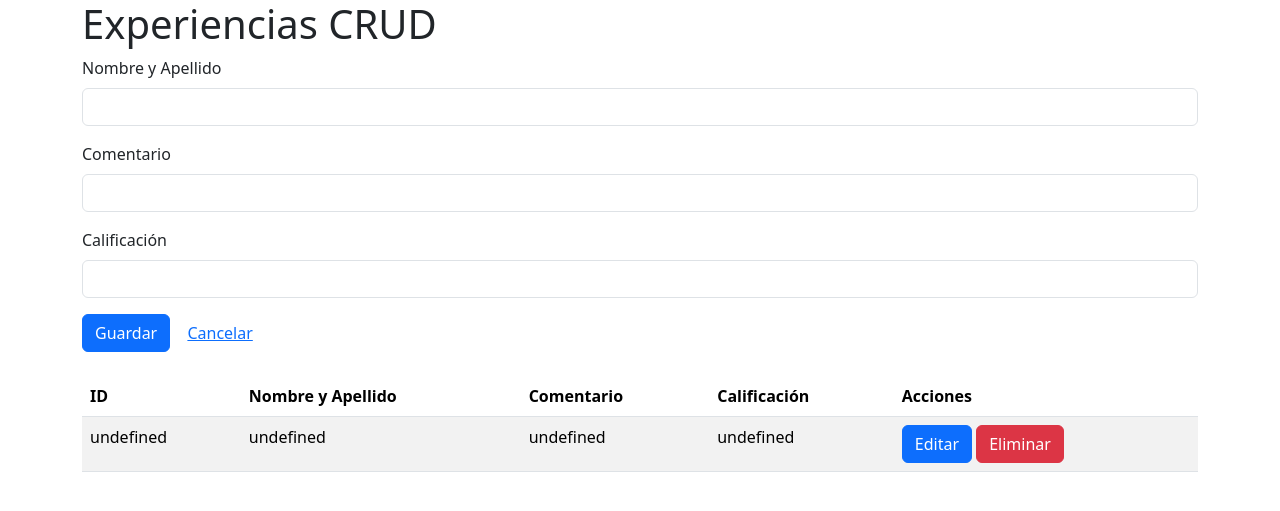
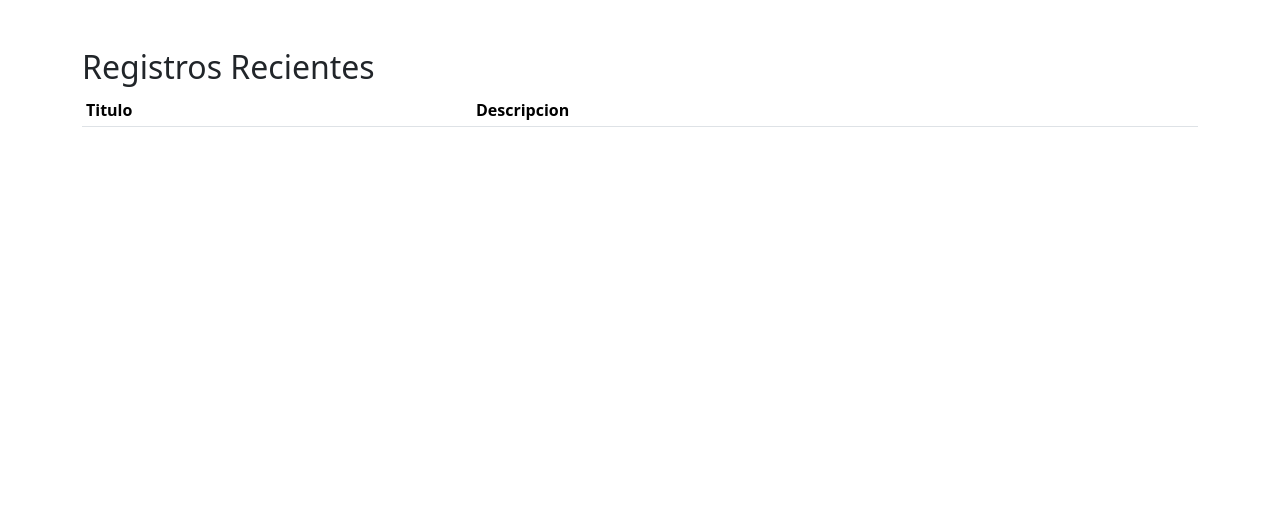
Before and after one commit to EdmundoVazquez-023/flask7b, a Flask app: page / in a window 1280 px wide. Shown: the top 511 px of the page. Run offline with Flask 3, Linux system fonts and the light colour scheme; tables that the repository leaves empty or names only in its code hold one stand-in row (values such as "Sample post"); lists and menus that the app fills with data are empty; some libraries are stand-ins or nearby versions.

Commit message:
Update app.html

```diff
--- a/templates/app.html
+++ b/templates/app.html
@@ -3,108 +3,89 @@
 <head>
     <meta charset="UTF-8">
     <meta name="viewport" content="width=device-width, initial-scale=1.0">
-    <title>Experiencias CRUD</title>
-    <link href="https://cdn.jsdelivr.net/npm/bootstrap@5.3.3/dist/css/bootstrap.min.css" rel="stylesheet">
-    <script src="https://code.jquery.com/jquery-3.7.1.min.js"></script>
+    <title>APP</title>
+
+    <!-- Pusher JS -->
     <script src="https://js.pusher.com/8.2.0/pusher.min.js"></script>
+
+    <!-- Bootstrap CSS -->
+    <link href="https://cdn.jsdelivr.net/npm/bootstrap@5.3.3/dist/css/bootstrap.min.css" rel="stylesheet" integrity="sha384-QWTKZyjpPEjISv5WaRU9OFeRpok6YctnYmDr5pNlyT2bRjXh0JMhjY6hW+ALEwIH" crossorigin="anonymous">
+
+    <!-- jQuery -->
+    <script src="https://code.jquery.com/jquery-3.7.1.min.js" integrity="sha256-/JqT3SQfawRcv/BIHPThkBvs0OEvtFFmqPF/lYI/Cxo=" crossorigin="anonymous"></script>
+
+    <style>
+        .error {
+            color: red;
+        }
+    </style>
 </head>
 <body>
-    <div class="container">
-        <h1>Experiencias CRUD</h1>
 
-        <!-- Formulario para crear o actualizar experiencias -->
-        <form id="frmExperiencia" method="post">
-            <input type="hidden" id="id_experiencia" name="id_experiencia">
-            <div class="mb-3">
-                <label for="nombre_apellido" class="form-label">Nombre y Apellido</label>
-                <input type="text" id="nombre_apellido" name="nombre_apellido" class="form-control">
-            </div>
-            <div class="mb-3">
-                <label for="comentario" class="form-label">Comentario</label>
-                <input type="text" id="comentario" name="comentario" class="form-control">
-            </div>
-            <div class="mb-3">
-                <label for="calificacion" class="form-label">Calificación</label>
-                <input type="number" id="calificacion" name="calificacion" class="form-control">
-            </div>
-            <button id="guardar" class="btn btn-primary">Guardar</button>
-            <button type="reset" class="btn btn-link">Cancelar</button>
-        </form>
 
-        <!-- Tabla para mostrar las experiencias -->
-        <table class="table table-striped mt-4">
+    <div class="container mt-5">
+        <h2>Registros Recientes</h2>
+        <table class="table table-sm">
             <thead>
                 <tr>
-                    <th>ID</th>
-                    <th>Nombre y Apellido</th>
-                    <th>Comentario</th>
-                    <th>Calificación</th>
-                    <th>Acciones</th>
+                    <th>Titulo</th>
+                    <th>Descripcion</th>
                 </tr>
             </thead>
-            <tbody id="tbodyExperiencias"></tbody>
+            <tbody id="tbodyTarea"></tbody>
         </table>
     </div>
 
     <script>
-        // Cargar experiencias al cargar la página
-        function cargarExperiencias() {
-            $.get("/experiencias", function (experiencias) {
-                $("#tbodyExperiencias").html("");
-                experiencias.forEach(function (experiencia) {
-                    $("#tbodyExperiencias").append(`
-                        <tr>
-                            <td>${experiencia.Id_Experiencia}</td>
-                            <td>${experiencia.Nombre_Apellido}</td>
-                            <td>${experiencia.Comentario}</td>
-                            <td>${experiencia.Calificacion}</td>
-                            <td>
-                                <button class="btn btn-primary btn-editar" data-id="${experiencia.Id_Experiencia}">Editar</button>
-                                <button class="btn btn-danger btn-eliminar" data-id="${experiencia.Id_Experiencia}">Eliminar</button>
-                            </td>
-                        </tr>
-                    `);
+        window.addEventListener("load", function (event) {
+            // Realizamos un SELECT a la BD con FLASK y lo imprimimos en el TBODY
+            function buscar() {
+                $.get("/buscar", function (respuesta) {
+                    $("#tbodyTarea").html(""); // Limpiamos el contenido de la tabla
+
+                    // Recorremos la respuesta y llenamos el cuerpo de la tabla
+                    for (var x in respuesta) {
+                        var tarea = respuesta[x];
+                        $("#tbodyTarea").append(`<tr>
+                            <td>${tarea[1]}</td>
+                            <td>${tarea[2]}</td>
+                        </tr>`);
+                    }
                 });
+            }
+
+            buscar(); // Llamada inicial para llenar la tabla con los datos existentes
+
+            // Configurar Pusher
+            Pusher.logToConsole = true;
+
+            var pusher = new Pusher("91998889612f4dcea6e7", {
+                cluster: "us2"
             });
-        }
 
-        // Editar experiencia usando ruta sin cadena de consulta
-        $(document).on("click", ".btn-editar", function () {
-            const id_experiencia = $(this).data("id");
-            $.get(`/editar/${id_experiencia}`, function (experiencia) {
-                $("#id_experiencia").val(experiencia.Id_Experiencia);
-                $("#nombre_apellido").val(experiencia.Nombre_Apellido);
-                $("#comentario").val(experiencia.Comentario);
-                $("#calificacion").val(experiencia.Calificacion);
+            // Suscribirse al canal de Pusher
+            var channel = pusher.subscribe("canalRegistroTarea");
+
+            // Escuchar el evento que actualiza los registros en tiempo real
+            channel.bind("registroEventoTareas", function () {
+                buscar(); // Actualizar la tabla cuando se reciba un nuevo evento
             });
         });
 
-        // Eliminar experiencia usando ID en la URL
-        $(document).on("click", ".btn-eliminar", function () {
-            if (!confirm("¿Seguro que deseas eliminar esta experiencia?")) return;
-            const id_experiencia = $(this).data("id");
-            $.post(`/eliminar/${id_experiencia}`, function () {
-                cargarExperiencias();
+        $(document).ready(function () {
+            // Validación del formulario con jQuery Validation
+            $("#experienceForm").submit(function (event) {
+                event.preventDefault();
+
+                $.post("/app/guardar", $(this).serialize(), function (respuesta) {
+                    console.log(respuesta);
+                    buscar(); // Actualizar la tabla después de guardar el nuevo registro
+                });
             });
         });
+    </script>
 
-        // Guardar o actualizar experiencia
-        $("#frmExperiencia").submit(function (evento) {
-            evento.preventDefault();
-            $.post("/guardar", $(this).serialize(), function () {
-                $("#frmExperiencia").get(0).reset();
-                cargarExperiencias();
-            });
-        });
-
-        // Cargar experiencias al inicio
-        $(document).ready(function () {
-            cargarExperiencias();
-
-            // Pusher para actualizaciones en tiempo real
-            const pusher = new Pusher("e7b4efacf7381f83e05e", { cluster: "us2" });
-            const channel = pusher.subscribe("canalExperiencias");
-        });
-    </script>
+    <!-- Bootstrap JS -->
+    <script src="https://cdn.jsdelivr.net/npm/bootstrap@5.3.3/dist/js/bootstrap.bundle.min.js" integrity="sha384-YvpcrYf0tY3lHB60NNkmXc5s9fDVZLESaAA55NDzOxhy9GkcIdslK1eN7N6jIeHz" crossorigin="anonymous"></script>
 </body>
 </html>
```
